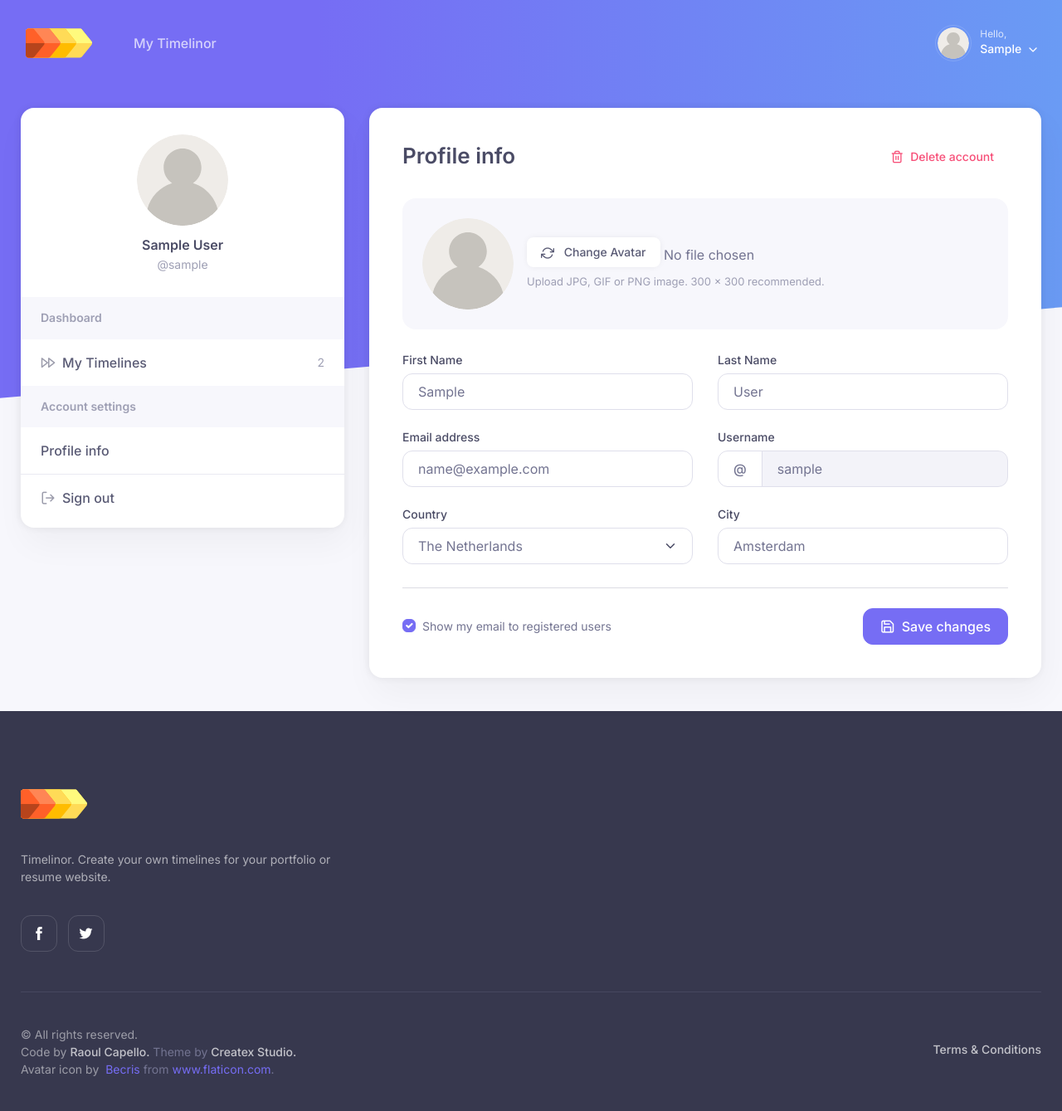
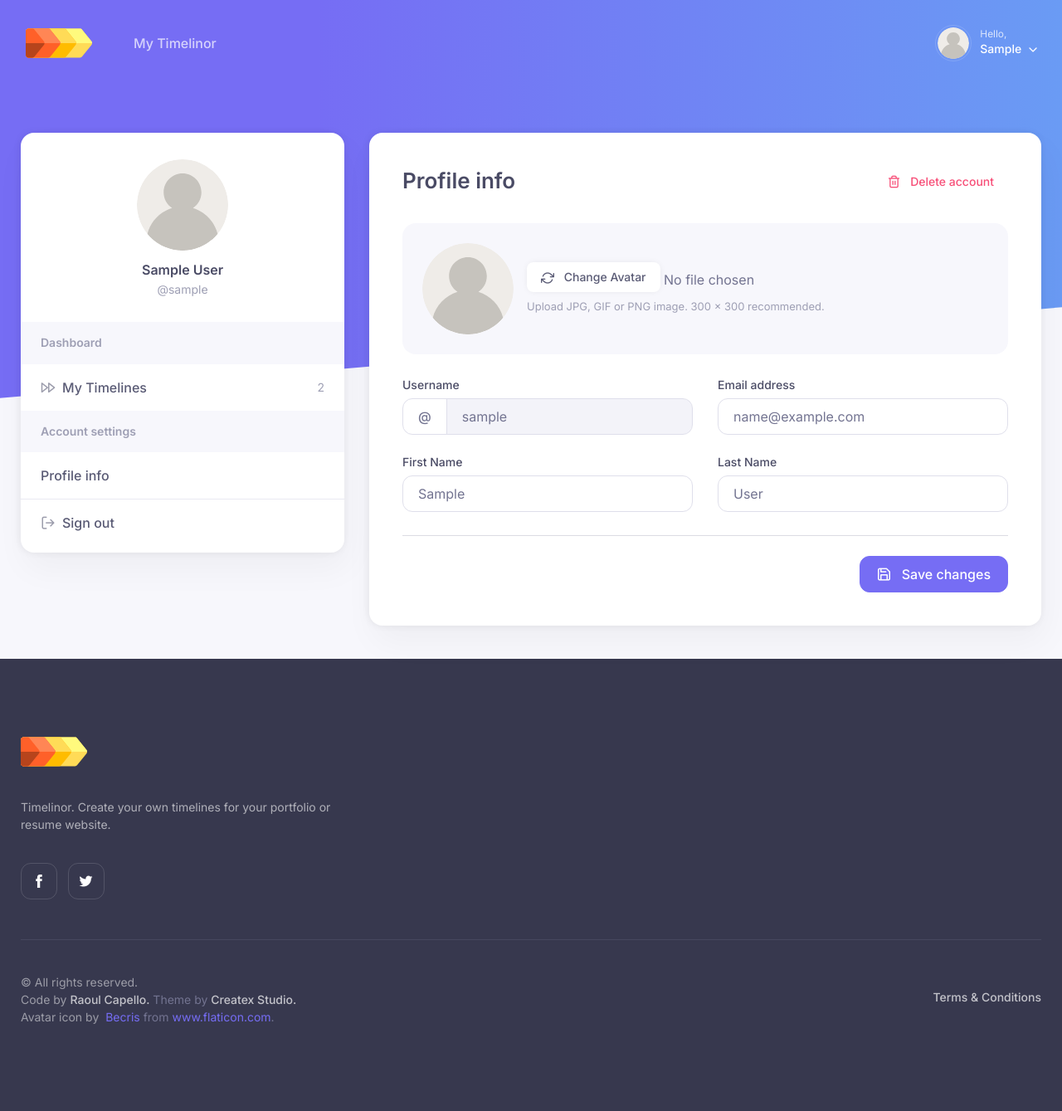
Before and after one commit to raoulcapello/timelinor, a Django app: page /accounts/ in a window 1280 px wide. Shown: the whole page at 83% size. After the commit the page ends 1234 px from the top, so only its background shows below. Run offline with Django 3.2, Linux system fonts and the light colour scheme; the visitor is signed in with stand-in values (Sample User, id 1); data comes from the database, SQL or seed files in the repository; some libraries are stand-ins or nearby versions; some web fonts are replaced.

Commit message:
Add user profile views
- Add profile, optional image
- Delete profile
- Migration for profile image
- Add profile image to templates

```diff
--- a/accounts/forms.py
+++ b/accounts/forms.py
@@ -2,6 +2,28 @@ from django import forms
 from django.contrib.auth.forms import UserCreationForm
 
 from .models import User
+
+
+class UserProfileModelForm(forms.ModelForm):
+    def __init__(self, *args, **kwargs):
+        super().__init__(*args, **kwargs)
+        # Add form-control class to all visible fields
+        for visible in self.visible_fields():
+            visible.field.widget.attrs['class'] = 'form-control'
+
+    class Meta:
+        model = User
+        fields = ['email', 'first_name', 'last_name', 'image']
+
+    image = forms.ImageField(
+        required=False,
+        widget=forms.ClearableFileInput(
+            attrs={
+                'id': 'upload-profilepic-btn',
+                'hidden': True,
+            }
+        ),
+    )
 
 
 class RegisterUserForm(UserCreationForm):
@@ -10,6 +32,17 @@ class RegisterUserForm(UserCreationForm):
         # Add form-control class to all visible fields
         for visible in self.visible_fields():
             visible.field.widget.attrs['class'] = 'form-control'
+
+    class Meta:
+        model = User
+        fields = [
+            'username',
+            'email',
+            'first_name',
+            'last_name',
+            'password1',
+            'password2',
+        ]
 
     username = forms.CharField(
         widget=forms.TextInput(attrs={'placeholder': 'Username'})
@@ -27,19 +60,8 @@ class RegisterUserForm(UserCreationForm):
         widget=forms.TextInput(attrs={'placeholder': 'Last Name'}),
     )
     password1 = forms.CharField(
-        widget=forms.PasswordInput(attrs={'placeholder': 'Password'})
+        widget=forms.PasswordInput(attrs={'placeholder': 'Password'}),
     )
     password2 = forms.CharField(
-        widget=forms.PasswordInput(attrs={'placeholder': 'Confirm password'})
+        widget=forms.PasswordInput(attrs={'placeholder': 'Confirm password'}),
     )
-
-    class Meta:
-        model = User
-        fields = [
-            'username',
-            'email',
-            'first_name',
-            'last_name',
-            'password1',
-            'password2',
-        ]
--- a/accounts/models.py
+++ b/accounts/models.py
@@ -7,4 +7,8 @@ from django.contrib.auth.models import AbstractUser
 
 
 class User(AbstractUser):
-    image = models.ImageField(upload_to='profile_image', blank=True)
+    image = models.ImageField(
+        upload_to='profile',
+        blank=True,
+        null=True,
+    )
--- a/accounts/urls.py
+++ b/accounts/urls.py
@@ -7,4 +7,5 @@ urlpatterns = [
     path('login', views.login_view, name='login'),
     path('logout', views.logout_view, name='logout'),
     path('register', views.register, name='register'),
+    path('delete-profile', views.delete_profile, name='delete-profile'),
 ]
--- a/accounts/views.py
+++ b/accounts/views.py
@@ -1,14 +1,52 @@
 from django.shortcuts import render, redirect
 from django.contrib.auth import authenticate, login, logout
+from django.contrib.auth.decorators import login_required
 from django.contrib import messages
 
-from .forms import RegisterUserForm
+from .models import User
+from .forms import RegisterUserForm, UserProfileModelForm
 
 
+@login_required
 def profile(request):
-    if not request.user.is_authenticated:
-        return redirect('login')
-    return render(request, 'accounts/profile.html')
+    if request.method == 'POST':
+        profile_form = UserProfileModelForm(request.POST, request.FILES)
+        if profile_form.is_valid():
+            # Get user from database
+            user = User.objects.get(username=request.user.username)
+            # Update fields
+            user.first_name = profile_form.cleaned_data['first_name']
+            user.last_name = profile_form.cleaned_data['last_name']
+            user.email = profile_form.cleaned_data['email']
+            if profile_form.cleaned_data['image']:
+                user.image = profile_form.cleaned_data['image']
+            if request.POST.get('image-clear'):
+                user.image = None
+            # Save user
+            user.save()
+            messages.success(request, 'Profile updated successfully.')
+            return redirect('profile')
+        # Form not valid
+        messages.error(request, 'Something went wrong.')
+    # Handle GET request
+    user = User.objects.get(username=request.user)
+    profile_form = UserProfileModelForm(instance=user)
+    return render(
+        request, 'accounts/profile.html', {'profile_form': profile_form}
+    )
+
+
+@login_required
+def delete_profile(request):
+    if request.method == 'POST':
+        user = User.objects.get(username=request.user.username)
+        user.delete()
+        messages.warning(
+            request,
+            'Your user profile and all your data have been '
+            + 'deleted as you requested.',
+        )
+        return redirect('home')
 
 
 def login_view(request):
--- a/frontend/static/js/timelinor.js
+++ b/frontend/static/js/timelinor.js
@@ -1,6 +1,9 @@
-const actualBtn = document.getElementById('upload-profilepic-btn');
-const fileChosen = document.getElementById('file-chosen');
+// Hide ugly input file button and replace it with a better looking
+// label (masking as a button) and a span (displaying file status)
+const actualBtn = document.getElementById('upload-profilepic-btn'); // Hidden
+const fileChosen = document.getElementById('file-chosen'); // Span showing file status
 
 actualBtn.addEventListener('change', function () {
+  // On button change, update file status in span
   fileChosen.textContent = this.files[0].name;
 });
--- a/templates/accounts/profile.html
+++ b/templates/accounts/profile.html
@@ -7,14 +7,26 @@
                         <div class="py-2 p-md-3">
                             <!-- Title + Delete link-->
                             <div class="d-sm-flex align-items-center justify-content-between pb-4 text-center text-sm-start">
-                                <h1 class="h3 mb-2 text-nowrap">Profile info</h1><a class="btn btn-link text-danger fw-medium btn-sm mb-2" href="#"><i class="ai-trash-2 fs-base me-2"></i>Delete account </a>
+                                <h1 class="h3 mb-2 text-nowrap">Profile info</h1>
+                                <a class="btn btn-link text-danger fw-medium btn-sm mb-2" data-bs-toggle="modal" data-bs-target="#delete-profile-modal">
+                                    <i class="ai-trash-2 fs-base me-2"></i>
+                                    Delete account
+                                </a>
                             </div>
-                            <!-- Content-->
+                            <!-- Profile Details -->
+                            <form action="{% url 'profile' %}" method="post" class="needs-validation" enctype="multipart/form-data" novalidate>
+                                {% csrf_token %}
+                                {{ profile_form.non_field_errors }}
                                 <div class="bg-secondary rounded-3 p-4 mb-4">
                                     <div class="d-block d-sm-flex align-items-center">
+                                        {% if request.user.image %}
+                                        <img class="d-block rounded-circle mx-sm-0 mx-auto mb-3 mb-sm-0" src="{{ request.user.image.url|default_if_none:"/static/img/user-2.svg" }}" alt="{{ request.user.first_name }} {{ request.user.last_name }}" width="110">
+                                        {% else %}
                                         <img class="d-block rounded-circle mx-sm-0 mx-auto mb-3 mb-sm-0" src="{% static 'img/user-2.svg' %}" alt="{{ request.user.first_name }} {{ request.user.last_name }}" width="110">
+                                        {% endif %}
                                         <div class="ps-sm-3 text-center text-sm-start">
-                                        <input type="file" name="profilepic" id="upload-profilepic-btn" hidden>
+                                            {{ profile_form.image }}
+                                            {{ profile_form.image.errors }}
                                             <label class="btn btn-light shadow btn-sm mb-2" for="upload-profilepic-btn">
                                                 <i class="ai-refresh-cw me-2"></i>
                                                 Change Avatar
@@ -24,69 +36,55 @@
                                         </div>
                                     </div>
                                 </div>
-                            <script src="{% static 'js/timelinor.js' %}"></script>
                                 <div class="row">
                                     <div class="col-sm-6">
                                         <div class="mb-3 pb-1">
+                                            <label class="form-label px-0" for="account-username">Username</label>
+                                            <div class="input-group">
+                                                <span class="input-group-text">@</span>
+                                                <input class="form-control" type="text" value="{{ request.user.username }}" disabled>
+                                            </div>
+                                        </div>
+                                    </div>
+                                    <div class="col-sm-6">
+                                        <div class="mb-3 pb-1">
+                                            <label class="form-label px-0" for="account-email">Email address</label>
+                                            {{ profile_form.email }}
+                                            {{ profile_form.email.errors }}
+                                            <div class="invalid-feedback">Please enter a valid email address!</div>
+                                        </div>
+                                    </div>
+                                    <div class="col-sm-6">
+                                        <div class="mb-3 pb-1">
                                             <label class="form-label px-0" for="account-fn">First Name</label>
-                                        <input class="form-control" type="text" id="account-fn" value="{{ request.user.first_name }}">
+                                            {{ profile_form.first_name }}
+                                            {{ profile_form.first_name.errors }}
                                         </div>
                                     </div>
                                     <div class="col-sm-6">
                                         <div class="mb-3 pb-1">
                                             <label class="form-label px-0" for="account-ln">Last Name</label>
-                                        <input class="form-control" type="text" id="account-ln" value="{{ request.user.last_name }}">
-                                    </div>
-                                </div>
-                                <div class="col-sm-6">
-                                    <div class="mb-3 pb-1">
-                                        <label class="form-label px-0" for="account-email">Email address</label>
-                                        <input class="form-control" type="text" id="account-email" value="{{ request.user.email }}">
-                                    </div>
-                                </div>
-                                <div class="col-sm-6">
-                                    <div class="mb-3 pb-1">
-                                        <label class="form-label px-0" for="account-username">Username</label>
-                                        <div class="input-group"><span class="input-group-text">@</span>
-                                            <input class="form-control" type="text" id="account-username" value="{{ request.user.username }}" disabled>
-                                        </div>
-                                    </div>
-                                </div>
-                                <div class="col-sm-6">
-                                    <div class="mb-3 pb-1">
-                                        <label class="form-label px-0" for="account-country">Country</label>
-                                        <select class="form-select" id="account-country">
-                                            <option value>Select country</option>
-                                            <option value="Argentina">Argentina</option>
-                                            <option value="Belgium">Belgium</option>
-                                            <option value="France">France</option>
-                                            <option value="Germany">Germany</option>
-                                            <option value="Madagascar">Madagascar</option>
-                                            <option value="Spain">Spain</option>
-                                            <option value="The Netherlands" selected>The Netherlands</option>
-                                            <option value="UK">United Kingdom</option>
-                                            <option value="USA">USA</option>
-                                        </select>
-                                    </div>
-                                </div>
-                                <div class="col-sm-6">
-                                    <div class="mb-3 pb-1">
-                                        <label class="form-label px-0" for="account-city">City</label>
-                                        <input class="form-control" type="text" id="account-city" value="Amsterdam">
+                                            {{ profile_form.last_name }}
+                                            {{ profile_form.last_name.errors }}
                                         </div>
                                     </div>
                                     <div class="col-12">
                                         <hr class="mt-2 mb-4">
-                                    <div class="d-flex flex-wrap justify-content-between align-items-center">
-                                        <div class="form-check d-block">
-                                            <input class="form-check-input" type="checkbox" id="show-email" checked>
-                                            <label class="form-check-label" for="show-email">Show my email to registered users</label>
-                                        </div>
-                                        <button class="btn btn-primary mt-3 mt-sm-0" type="button"><i class="ai-save fs-lg me-2"></i>Save changes</button>
+                                        <div class="d-flex flex-wrap justify-content-end">
+                                            <button class="btn btn-primary mt-3 mt-sm-0 mr-auto" type="submit">
+                                                <i class="ai-save fs-lg me-2"></i>
+                                                Save changes
+                                            </button>
                                         </div>
                                     </div>
                                 </div>
+                            </form>
                         </div>
                     </div>
                 </div>
                 {% endblock content %}
+
+                {% block scripts %}
+                <!-- Custom scripts -->
+                <script src="{% static 'js/timelinor.js' %}"></script>
+                {% endblock scripts %}
--- /dev/null
+++ b/templates/partials/_delete_profile_modal.html
@@ -0,0 +1,23 @@
+                <!-- Warning Modal - Delete Profile -->
+                <div class="modal" id="delete-profile-modal" tabindex=" -1" role="dialog">
+                    <div class="modal-dialog" role="document">
+                        <div class="modal-content">
+                            <div class="modal-header">
+                                <h5 class="modal-title">You're about to delete ALL your data!</h5>
+                                <button type="button" class="btn-close" data-bs-dismiss="modal" aria-label="Close"></button>
+                            </div>
+                            <div class="modal-body">
+                                <p class="fs-sm">All your profile data and your timeline graphs will be permanently deleted.</p>
+                                <p class="fs-sm"><b>Your data will NOT be recoverable in any way.</b></p>
+                                <p class="fs-sm">Are you sure you want to do this?</p>
+                            </div>
+                            <div class="modal-footer">
+                                <button type="button" class="btn btn-info btn-sm" data-bs-dismiss="modal">On second thought, nah.</button>
+                                <form method="post" action="{% url 'delete-profile' %}">
+                                    {% csrf_token %}
+                                    <button type="submit" class="btn btn-danger btn-sm">Yes, delete ALL the things!</button>
+                                </form>
+                            </div>
+                        </div>
+                    </div>
+                </div>
--- a/templates/partials/_nav_top.html
+++ b/templates/partials/_nav_top.html
@@ -25,7 +25,11 @@
                         {% else %}
                         <div class="navbar-tool dropdown">
                             <a class="navbar-tool-icon-box" href="{% url 'profile' %}">
+                                {% if request.user.image %}
+                                <img class="navbar-tool-icon-box-img" src="{{ request.user.image.url|default_if_none:"/static/img/user-2.svg" }}" alt="Avatar">
+                                {% else %}
                                 <img class="navbar-tool-icon-box-img" src="{% static 'img/user-2.svg' %}" alt="Avatar">
+                                {% endif %}
                             </a>
                             <a class="navbar-tool-label dropdown-toggle" href="{% url 'profile' %}">
                                 <small>Hello,</small>{{ request.user.first_name|default:request.user.username }}
--- a/templates/partials/_sidebar.html
+++ b/templates/partials/_sidebar.html
@@ -2,7 +2,11 @@
                 <div class="col-lg-4 mb-4 mb-lg-0">
                     <div class="bg-light rounded-3 shadow-lg">
                         <div class="px-4 py-4 mb-1 text-center">
+                            {% if request.user.image %}
+                            <img class="d-block rounded-circle mx-auto my-2" src="{{ request.user.image.url|default_if_none:"/static/img/user-2.svg" }}" at="{{ request.user.first_name }} {{ request.user.last_name }}" width="110">
+                            {% else %}
                             <img class="d-block rounded-circle mx-auto my-2" src="{% static 'img/user-2.svg' %}" at="{{ request.user.first_name }} {{ request.user.last_name }}" width="110">
+                            {% endif %}
                             <h6 class="mb-0 pt-1">{{ request.user.first_name }} {{ request.user.last_name }}</h6>
                             <span class="text-muted fs-sm">@{{ request.user.username }}</span>
                         </div>
--- a/templates/timelinor/base.html
+++ b/templates/timelinor/base.html
@@ -17,6 +17,9 @@
 
     <main class="page-wrapper">
 
+        <!-- Modals -->
+        {% include 'partials/_delete_profile_modal.html' %}
+
         <!-- Navbar -->
         {% include 'partials/_nav_top.html' %}
 
@@ -30,7 +33,11 @@
         </div>
 
         <!-- Page content-->
-        <div class="container position-relative zindex-5 pb-4 mb-md-3" style="margin-top: -350px;">
+        <div class="container position-relative zindex-5 pb-4 mb-md-3" style="margin-top: -400px;">
+
+            <!-- Messages -->
+            {% include 'partials/_messages.html' %}
+
             <div class="row">
 
                 <!-- Sidebar-->
@@ -55,6 +62,7 @@
 
     <!-- Scripts -->
     {% include 'partials/_scripts.html' %}
+    {% block scripts %}{% endblock scripts %}
 
 </body>
 
--- a/timelinor/settings/base.py
+++ b/timelinor/settings/base.py
@@ -138,6 +138,8 @@ AUTH_PASSWORD_VALIDATORS = [
 
 AUTH_USER_MODEL = 'accounts.User'
 
+LOGIN_URL = '/accounts/login'
+
 # Internationalization
 # https://docs.djangoproject.com/en/3.1/topics/i18n/
 
--- a/timelinor/urls.py
+++ b/timelinor/urls.py
@@ -15,6 +15,8 @@ Including another URLconf
 """
 from django.contrib import admin
 from django.urls import path, include
+from django.conf import settings
+from django.conf.urls.static import static
 
 from frontend import views
 
@@ -24,4 +26,9 @@ urlpatterns = [
     path('admin/', admin.site.urls),
 ]
 
+# Custom 404 page
 handler404 = views.page_not_found
+
+# Serve media files in development environment
+# https://docs.djangoproject.com/en/3.2/howto/static-files/#serving-files-uploaded-by-a-user-during-development
+urlpatterns += static(settings.MEDIA_URL, document_root=settings.MEDIA_ROOT)
```
Also changed, not shown: accounts/migrations/0002_user_image.py (added), 1 other file. Lines whose indentation alone changed are shown as unchanged.
